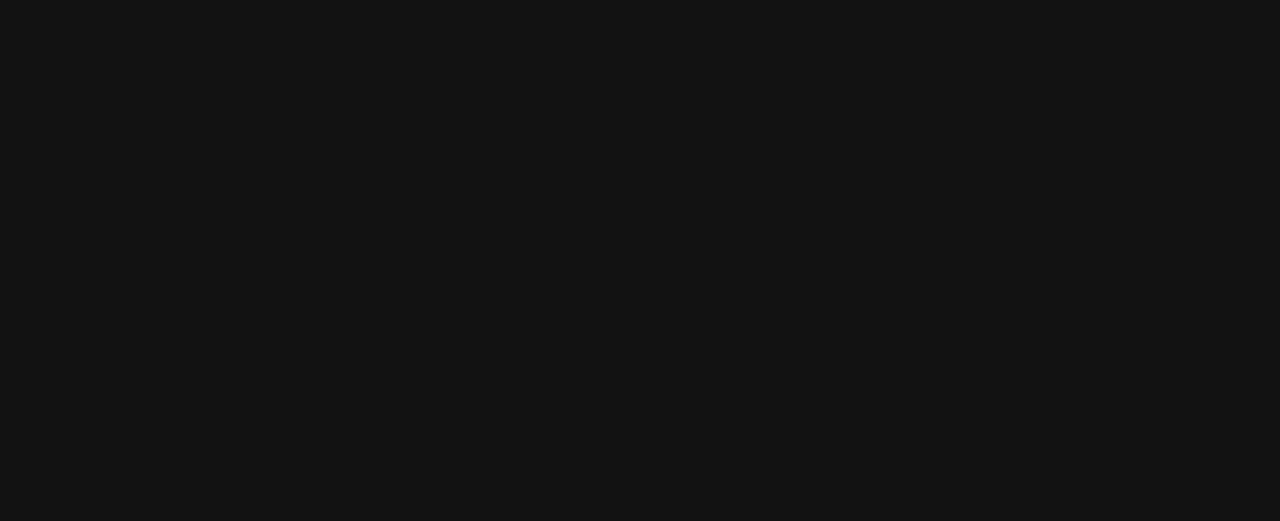
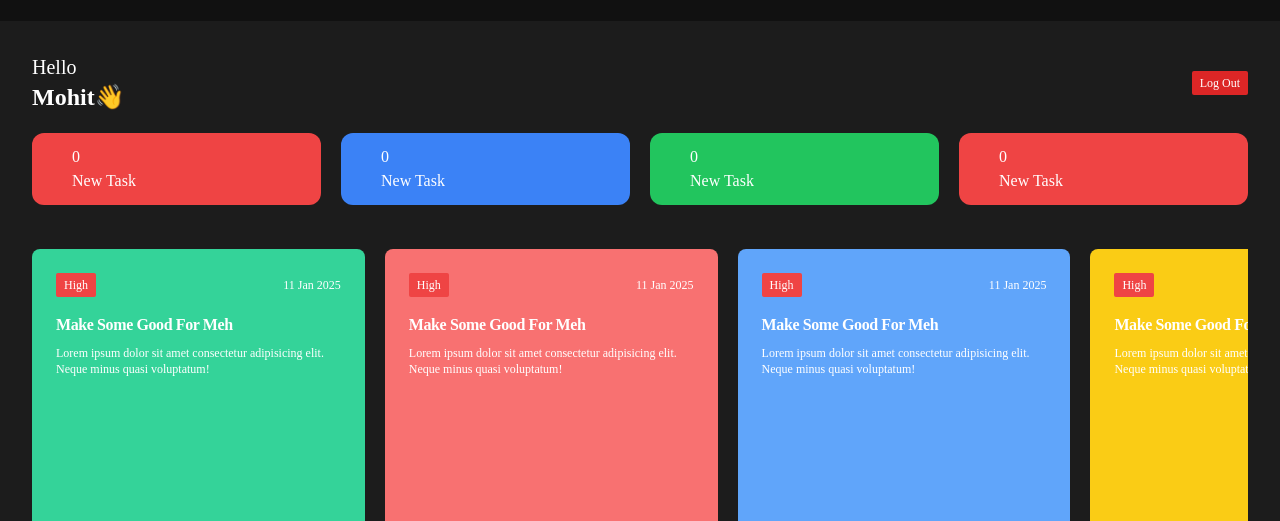
Before and after one commit to lazyymohitt/Employee-Management-System, a React (Vite) app: page / in a window 1280 px wide. Shown: the part 779-1300 px from the top of the page. Before the commit the page ends 800 px from the top, so only its background shows below. Built offline with nearby package versions, Linux system fonts and the light colour scheme; a web font is replaced by a local one.

Commit message:
Implement authentication context and refactor login handling; remove unused context files

```diff
--- a/src/App.jsx
+++ b/src/App.jsx
@@ -1,30 +1,33 @@
-import React, { useEffect, useState } from 'react'
+import React, { useContext, useEffect, useState } from 'react'
 import Login from './components/Auth/Login'
 import EmployeeDashboard from './components/Dashboard/EmployeeDashboard'
 import AdminDashboard from './components/Dashboard/AdminDashboard'
 import { getLocalStorage, setLocalStorage } from './utils/localStorage'
+import { use } from 'react'
+import { AuthContext } from './context/AuthProvider'
 
 const App = () => {
   const [user, setUser] = useState(null);
+  const authData = useContext(AuthContext)
 
   const handleLogin =(email,password )=>{
-    if(email === "admin@me.com" && password === 123) {
-      console.log("Admin has been logged ")
+    if(email == "admin@me.com" && password == '123') {
+      setUser('admin')
     }
-    else if (email === "user@me.com" && password === 123) {
-       console.log( "User has been Arrived")
+    else if (authData && authData.employees.find((e) =>email == e.email && password == e.password)) {
+       setUser('employee')
     }
     else{
       alert("Invalid Credentials")
     }
   }
-  handleLogin("user@me.com",123)
+
+
 
   return (
     <>
-    {!user ? <Login/> : <h1>User is Logged IN</h1> }
-      {/* <EmployeeDashboard/> */}
-      {/* <AdminDashboard/> */}
+    {!user ? <Login handleLogin={handleLogin} /> :"" }
+    {user == 'admin' ? <AdminDashboard/> : <EmployeeDashboard/>}
     </>
   )
 }
--- a/src/components/Auth/Login.jsx
+++ b/src/components/Auth/Login.jsx
@@ -1,13 +1,14 @@
 import React, { useState } from 'react'
 
-const Login = () => {
+const Login = ({handleLogin}) => {
 
   const  [email, setemail] = useState('')
   const  [password, setpassword] = useState('')
    const submithandler = (e)=>{
     e.preventDefault()
-    console.log(email)
-    console.log(password)
+    // console.log(email)
+    handleLogin(email,password)
+    // console.log(password)
     setemail('')
       setpassword('')
 
--- a/src/context/AuthContext.jsx
+++ /dev/null
@@ -1,9 +0,0 @@
-import React from 'react'
-
-const AuthContext = ({children}) => {
-  return (
-    <div>{children}</div>
-  )
-}
-
-export default AuthContext
--- /dev/null
+++ b/src/context/AuthProvider.jsx
@@ -0,0 +1,29 @@
+import React, { createContext, useEffect, useState } from 'react'
+import { getLocalStorage } from '../utils/localStorage'
+
+export const AuthContext = createContext()
+
+const AuthProvider = ({children}) => {
+
+
+
+    const [userData, setuserData] = useState([])
+
+    useEffect(()=>{
+    const {employees,admin} = getLocalStorage()
+        setuserData({employees,admin})
+    },[])
+
+
+  return (
+
+
+    <div>
+    <AuthContext.Provider value={userData}>
+    {children}
+    </AuthContext.Provider>
+    </div>
+  )
+}
+
+export default AuthProvider
--- a/src/context/TaskContext.jsx
+++ /dev/null
@@ -1,9 +0,0 @@
-import React from 'react'
-
-const TaskContext = ({children}) => {
-  return (
-    <div>{children}</div>
-  )
-}
-
-export default TaskContext
--- a/src/main.jsx
+++ b/src/main.jsx
@@ -2,15 +2,13 @@
 import { createRoot } from 'react-dom/client'
 import './index.css'
 import App from './App.jsx'
-import AuthContext from  './context/AuthContext.jsx'
-import TaskContext from  './context/TaskContext.jsx'
+import AuthProvider from './context/AuthProvider.jsx'
 
 createRoot(document.getElementById('root')).render(
   <StrictMode>
-   <AuthContext>
-  <TaskContext>
+  <AuthProvider>
     <App />
-  </TaskContext>
-   </AuthContext>
+  </AuthProvider>
+
   </StrictMode>,
 )
--- a/src/utils/localStorage.jsx
+++ b/src/utils/localStorage.jsx
@@ -223,6 +223,6 @@
     const employees = JSON.parse(localStorage.getItem('employees'))
     const admin = JSON.parse(localStorage.getItem('admin'))
 
-    console.log(employees,admin)
+    return {employees,admin}
 
 }
```
